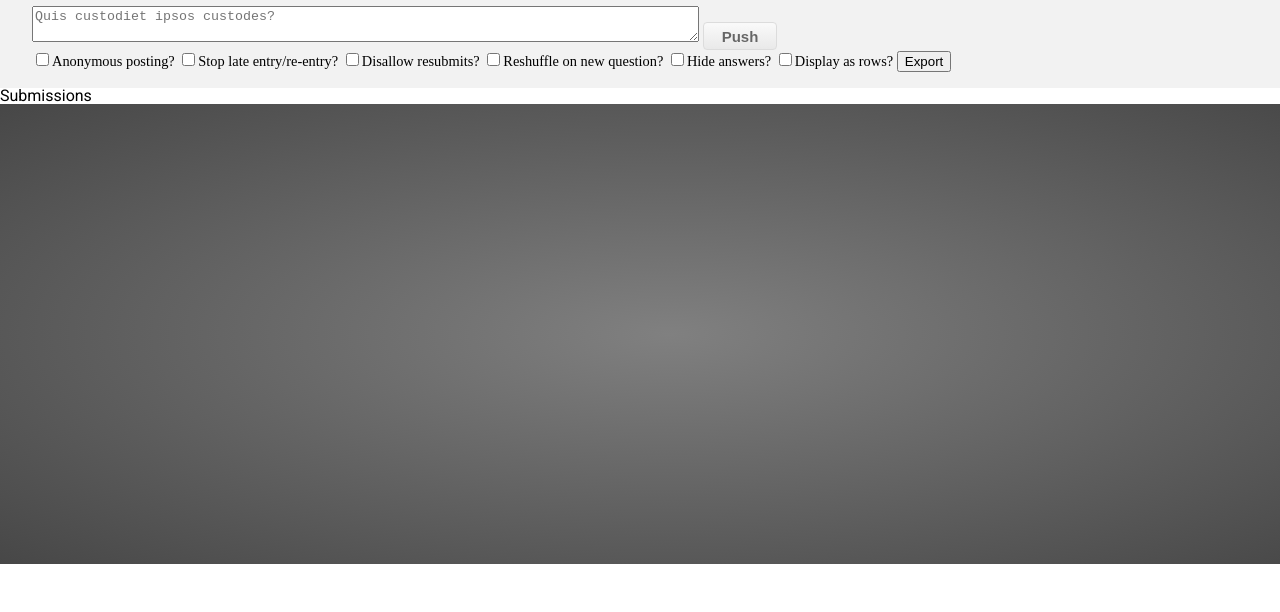
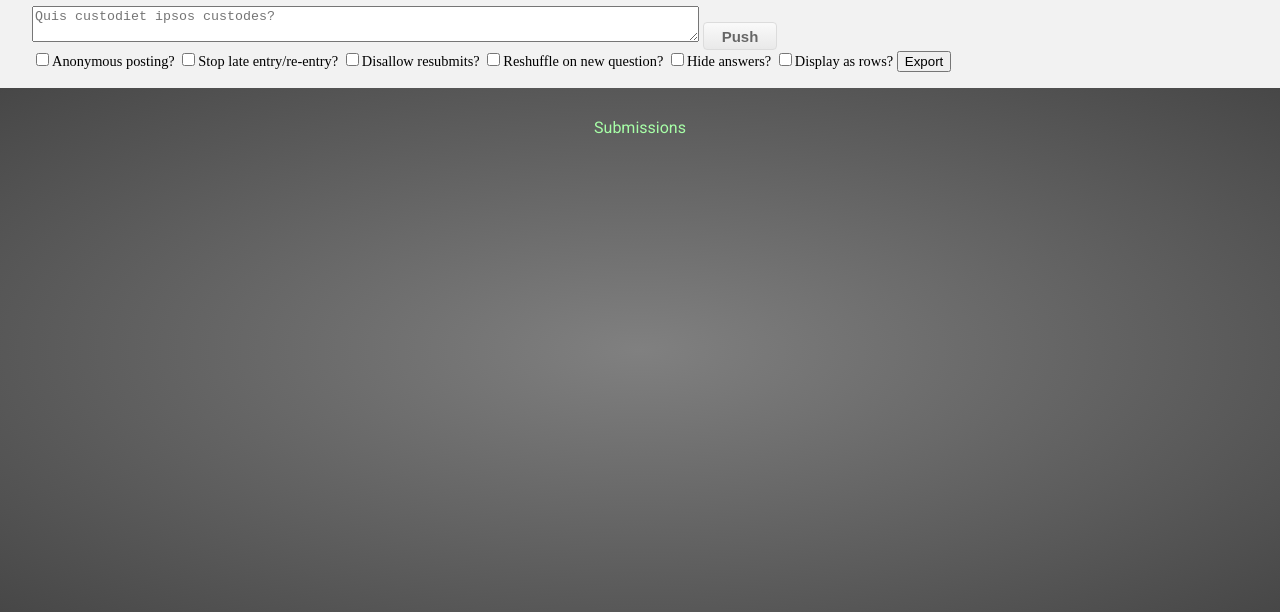
Before and after one commit to DuncanGermain/scratchpost, a website: page public/index.html in a window 1280 px wide. Shown: the part 280-892 px from the top of the page. Before the commit the page ends 844 px from the top, so only its background shows below. Drawn offline with nearby package versions, Linux system fonts and the light colour scheme; a script that the page names is missing.

Commit message:
Fix question title on index.html:
Required removing class background from #scratchpost, and giving it its own unique styling of width 100% and background-color: transparent.

```diff
--- a/public/css/style.css
+++ b/public/css/style.css
@@ -22,6 +22,17 @@ body{
 .sortable div {
 	margin: 5px;
 	float: left;
+}
+
+#currentq {
+	color:#A7FFA7;
+	text-align: center;
+	padding: 2em 0 1em 0;
+}
+
+#scratchpost {
+	width: 100%;
+	background-color: transparent;
 }
 
 a {
--- a/public/index.html
+++ b/public/index.html
@@ -45,9 +45,9 @@
 				<button id="export">Export</button>
 			</section>
 		</section>
-		<main class="container_960">
-				<h2 id="currentq">Submissions</h2>
-			<section id="scratchpost" class="background window-frame sortable">
+		<main class="container_960 background">
+			<h2 id="currentq">Submissions</h2>
+			<section id="scratchpost" class="window-frame sortable">
 			</section>
 		</main>
 	</body>
```
